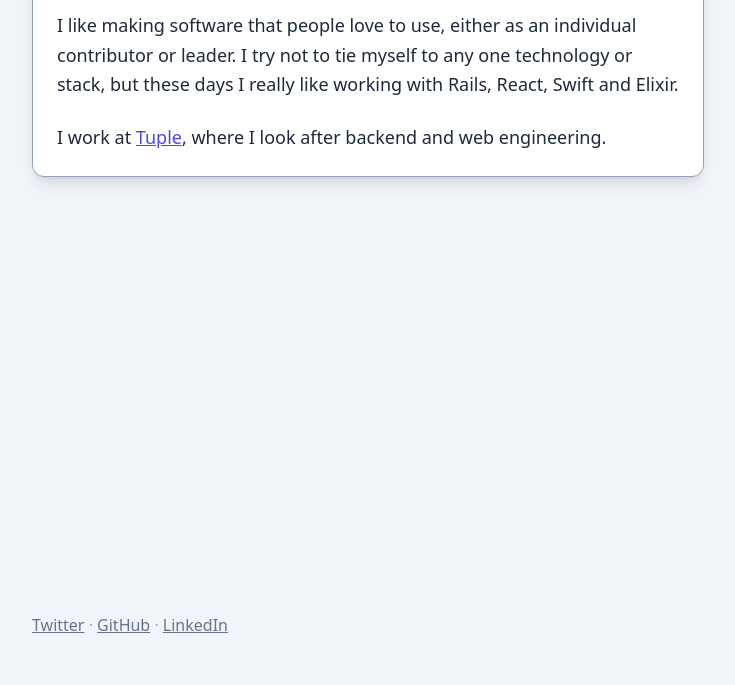
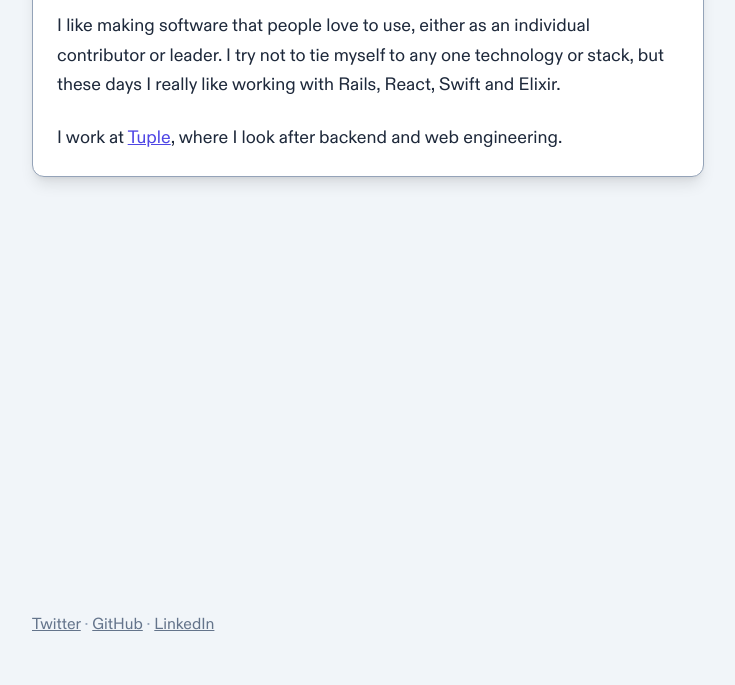
Before and after one commit to mcmillan/joshmcmillan.com, an Astro site: page / in a window 1280 px wide. Shown: the part 115-800 px from the top of the page, without its empty margins (16-751 px from the left). Built offline with nearby package versions, Linux system fonts and the light colour scheme; Astro itself is replaced by a stand-in of ours.

Commit message:
feat: add custom fonts

```diff
--- a/src/styles/global.css
+++ b/src/styles/global.css
@@ -1,3 +1,21 @@
+@font-face {
+  font-family: 'Diatype';
+  src: url('/fonts/ABCDiatype-Regular.woff2') format('woff2'),
+       url('/fonts/ABCDiatype-Regular.woff') format('woff');
+  font-weight: normal;
+  font-style: normal;
+  font-display: block;
+}
+
+@font-face {
+  font-family: 'Diatype';
+  src: url('/fonts/ABCDiatype-Bold.woff2') format('woff2'),
+    url('/fonts/ABCDiatype-Bold.woff') format('woff');
+  font-weight: bold;
+  font-style: normal;
+  font-display: block;
+}
+
 h1 {
   @apply text-2xl font-bold;
 }
--- a/tailwind.config.cjs
+++ b/tailwind.config.cjs
@@ -1,8 +1,15 @@
 /** @type {import('tailwindcss').Config} */
+
+const defaultTheme = require("tailwindcss/defaultTheme");
+
 module.exports = {
-	content: ['./src/**/*.{astro,html,js,jsx,md,mdx,svelte,ts,tsx,vue}'],
-	theme: {
-		extend: {},
-	},
-	plugins: [],
-}
+  content: ["./src/**/*.{astro,html,js,jsx,md,mdx,svelte,ts,tsx,vue}"],
+  theme: {
+    extend: {
+      fontFamily: {
+        sans: ["Diatype", ...defaultTheme.fontFamily.sans],
+      },
+    },
+  },
+  plugins: [],
+};
```
Also changed, not shown: public/fonts/ABCDiatype-Bold.woff (added), public/fonts/ABCDiatype-Bold.woff2 (added), public/fonts/ABCDiatype-Regular.woff (added), public/fonts/ABCDiatype-Regular.woff2 (added).
